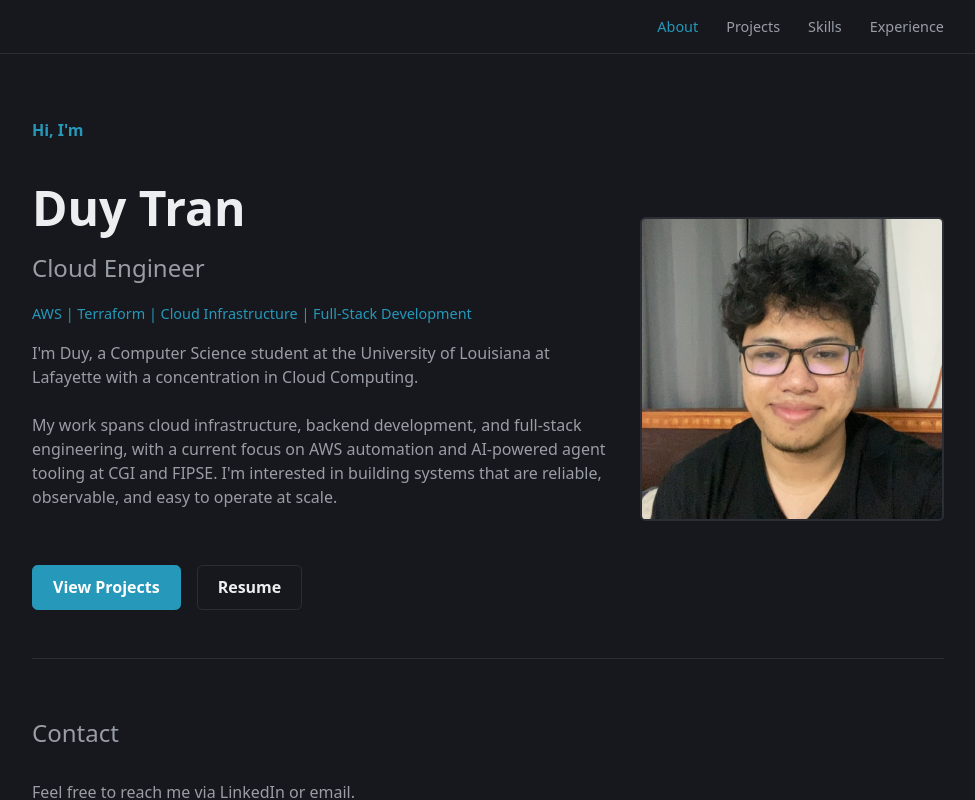
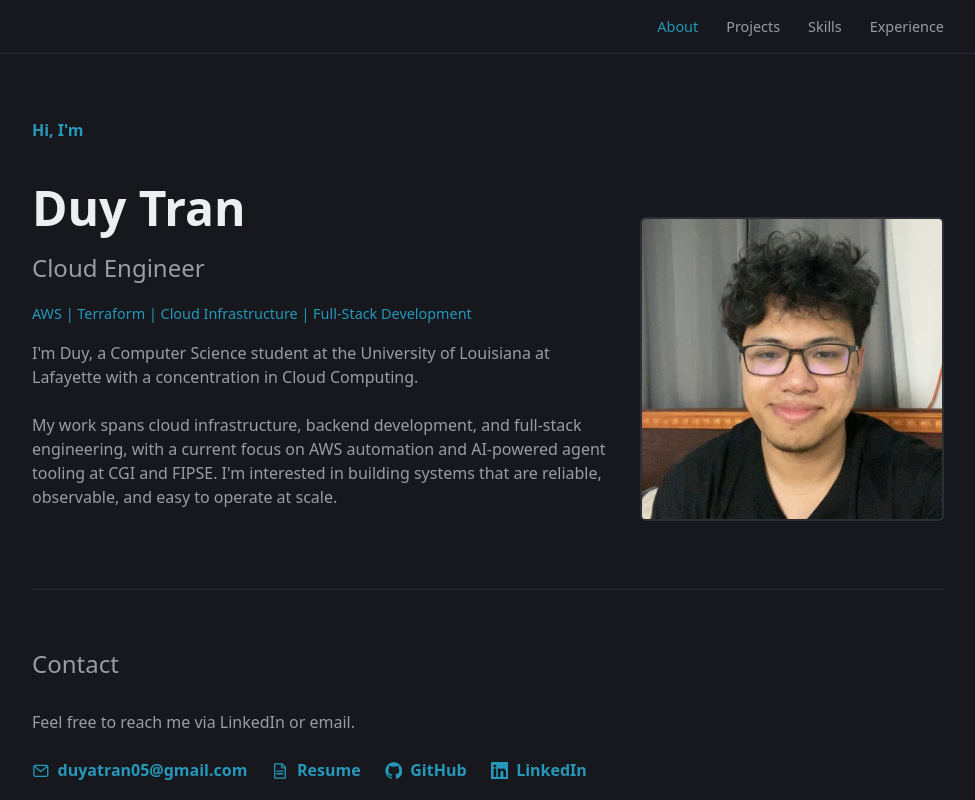
Before and after one commit to itssduy/Portfolio, a React (Vite) app: page / in a window 1280 px wide. Shown: the top 800 px of the page, without its empty margins (152-1127 px from the left). Built offline with nearby package versions, Linux system fonts and the light colour scheme.

Commit message:
Move resume link into contact section

```diff
--- a/src/components/hero.jsx
+++ b/src/components/hero.jsx
@@ -1,7 +1,6 @@
-import { Link } from 'react-router-dom'
 import '../styles/hero.css'
 import { profile } from '../data/site'
-import { GithubIcon, LinkedinIcon, EmailIcon } from './icons'
+import { GithubIcon, LinkedinIcon, EmailIcon, ResumeIcon } from './icons'
 
 const Hero = () => {
   return (
@@ -18,15 +17,6 @@ const Hero = () => {
           <img className="hero-photo" src={profile.photo} alt={profile.name} />
         )}
       </div>
-      <div className="hero-actions">
-        <Link className="button primary" to="/projects">
-          View Projects
-        </Link>
-        <a className="button" href={profile.resumeUrl}>
-          Resume
-        </a>
-      </div>
-
       <div className="hero-contact" id="contact">
         <h2 className="section-title">Contact</h2>
         <p>Feel free to reach me via LinkedIn or email.</p>
@@ -34,6 +24,10 @@ const Hero = () => {
           <a href={`mailto:${profile.email}`}>
             <EmailIcon />
             {profile.email}
+          </a>
+          <a href={profile.resumeUrl}>
+            <ResumeIcon />
+            Resume
           </a>
           {profile.social.github && (
             <a href={profile.social.github} target="_blank" rel="noreferrer">
--- a/src/components/icons.jsx
+++ b/src/components/icons.jsx
@@ -16,3 +16,11 @@ export const EmailIcon = () => (
     <path d="m3.5 6 8.5 7 8.5-7" strokeLinecap="round" strokeLinejoin="round" />
   </svg>
 )
+
+export const ResumeIcon = () => (
+  <svg viewBox="0 0 24 24" fill="none" stroke="currentColor" strokeWidth="1.8" aria-hidden="true">
+    <path d="M6 2.5h9l4.5 4.5V21a1 1 0 0 1-1 1H6a1 1 0 0 1-1-1V3.5a1 1 0 0 1 1-1Z" strokeLinejoin="round" />
+    <path d="M14.5 2.5V7a1 1 0 0 0 1 1H19.5" strokeLinejoin="round" />
+    <path d="M8 12.5h8M8 16h8" strokeLinecap="round" />
+  </svg>
+)
--- a/src/styles/hero.css
+++ b/src/styles/hero.css
@@ -52,12 +52,6 @@
   color: var(--text-muted);
   white-space: pre-line;
   margin-bottom: 2rem;
-}
-
-.hero-actions {
-  display: flex;
-  gap: 1rem;
-  flex-wrap: wrap;
 }
 
 .hero-contact {
```
